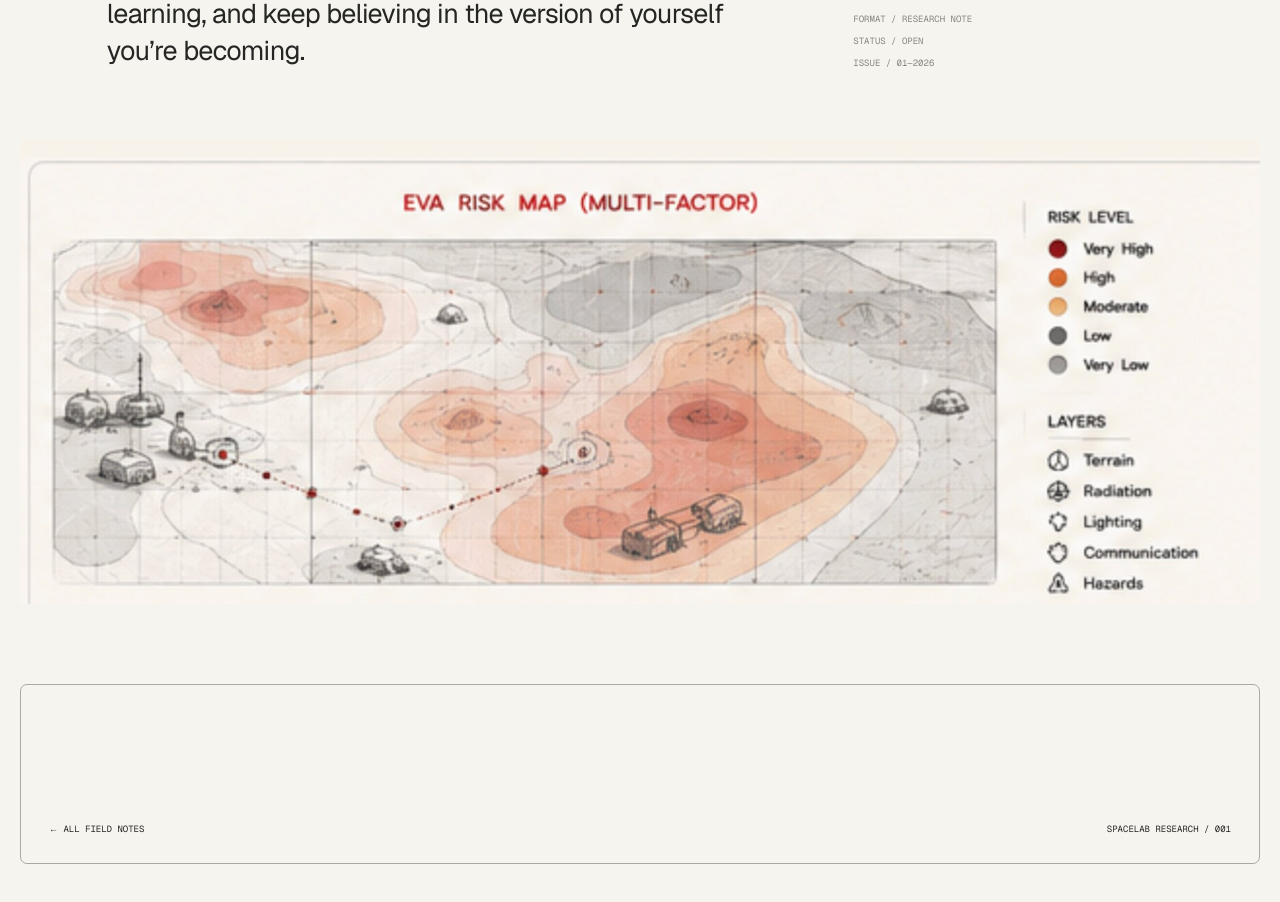
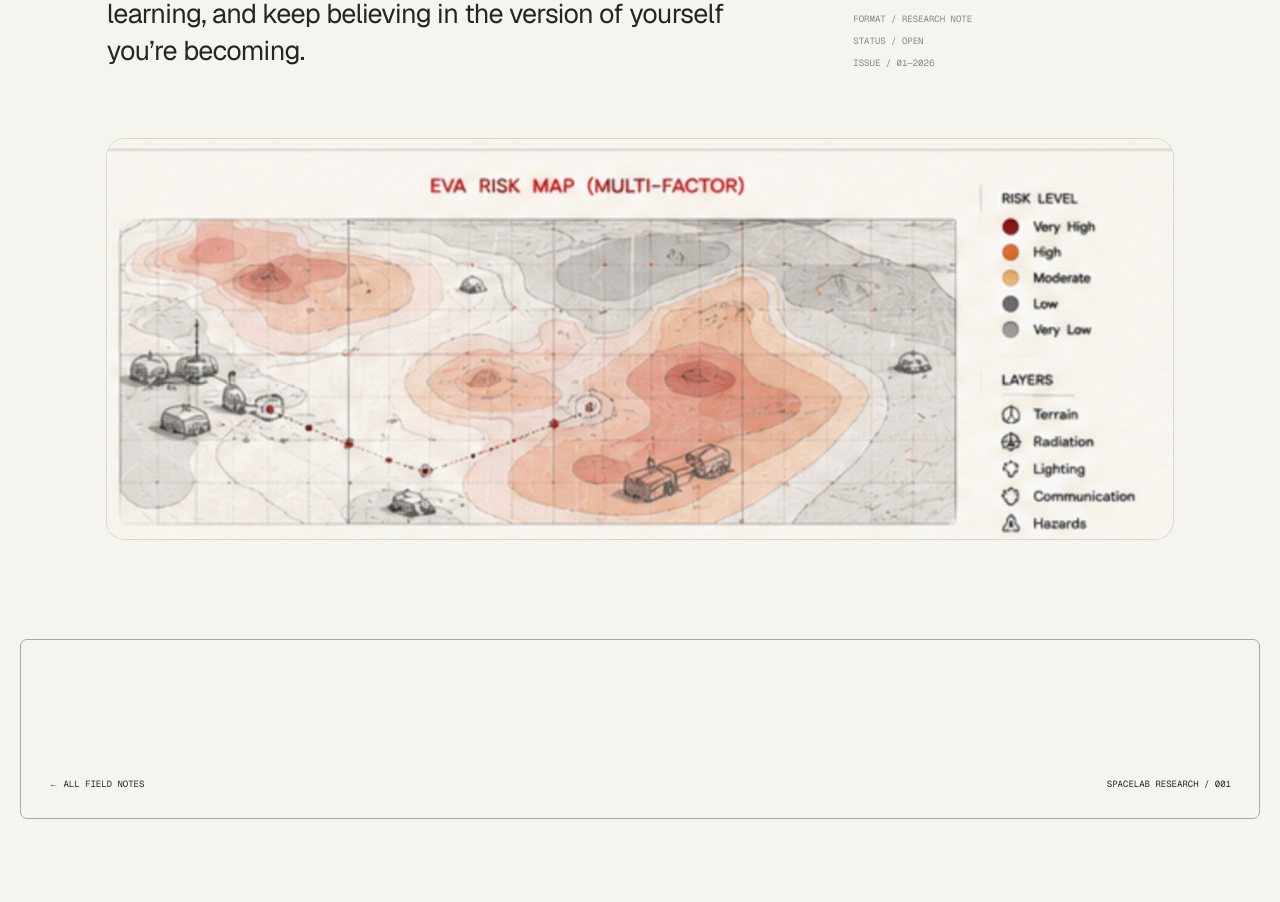
Before and after one commit to SpaceLabResearch/SpaceLabResearch.github.io, a Next.js app: page /notes/p300-quality-change in a window 1280 px wide. Shown: the part 1480-2382 px from the top of the page. After the commit the page ends 2347 px from the top, so only its background shows below. Built offline with nearby package versions, Linux system fonts and the light colour scheme.

Commit message:
Animate article 001 image

```diff
--- a/app/globals.css
+++ b/app/globals.css
@@ -53,3 +53,34 @@
 .index-list em{color:var(--ink)}
 @media(max-width:1000px){.cover-device{width:340px;height:460px}}
 @media(max-width:700px){.cover-device{width:100%;max-width:390px;height:440px}.index-list>a{grid-template-columns:44px 1fr auto;gap:14px;padding:16px 0}.index-list i,.index-list small{display:none}.index-list span{font-size:16px}}
+
+
+/* Article 001 — animated editorial image */
+.article-feature{
+  margin:10px 7% 100px;
+  overflow:hidden;
+  border-radius:18px;
+  background:#f8f7f2;
+  box-shadow:0 0 0 1px rgba(37,37,36,.14);
+  animation:featureReveal .9s cubic-bezier(.22,1,.36,1) both;
+}
+.article-feature img{
+  display:block;
+  width:100%;
+  height:auto;
+  transform:scale(1.012);
+  animation:featureDrift 8s ease-in-out infinite alternate;
+}
+@keyframes featureReveal{
+  from{opacity:0;transform:translateY(24px)}
+  to{opacity:1;transform:translateY(0)}
+}
+@keyframes featureDrift{
+  from{transform:scale(1.012) translate3d(0,0,0)}
+  to{transform:scale(1.035) translate3d(0,-4px,0)}
+}
+@media(max-width:900px){.article-feature{margin-left:0;margin-right:0}}
+@media(max-width:600px){.article-feature{margin-bottom:65px;border-radius:10px}}
+@media(prefers-reduced-motion:reduce){
+  .article-feature,.article-feature img{animation:none;transform:none}
+}
```
